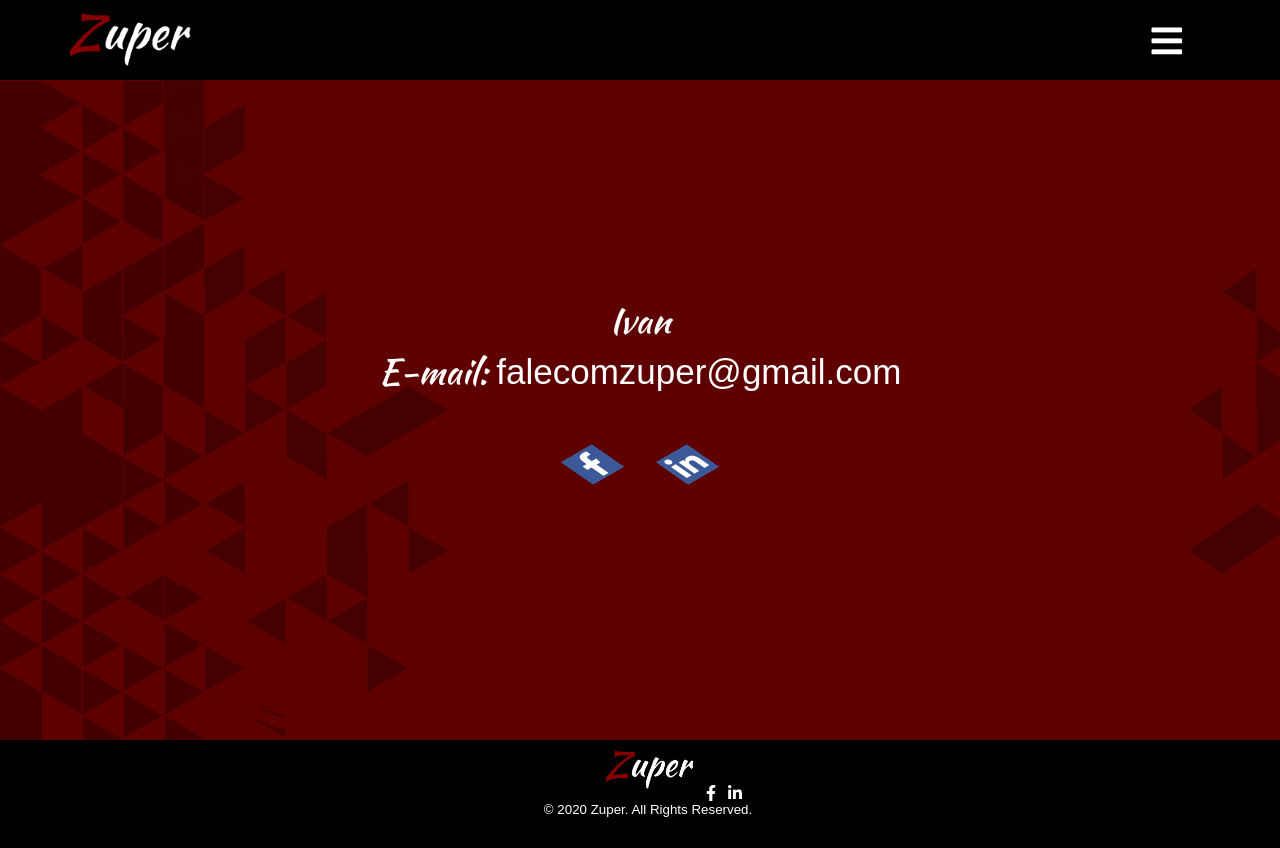
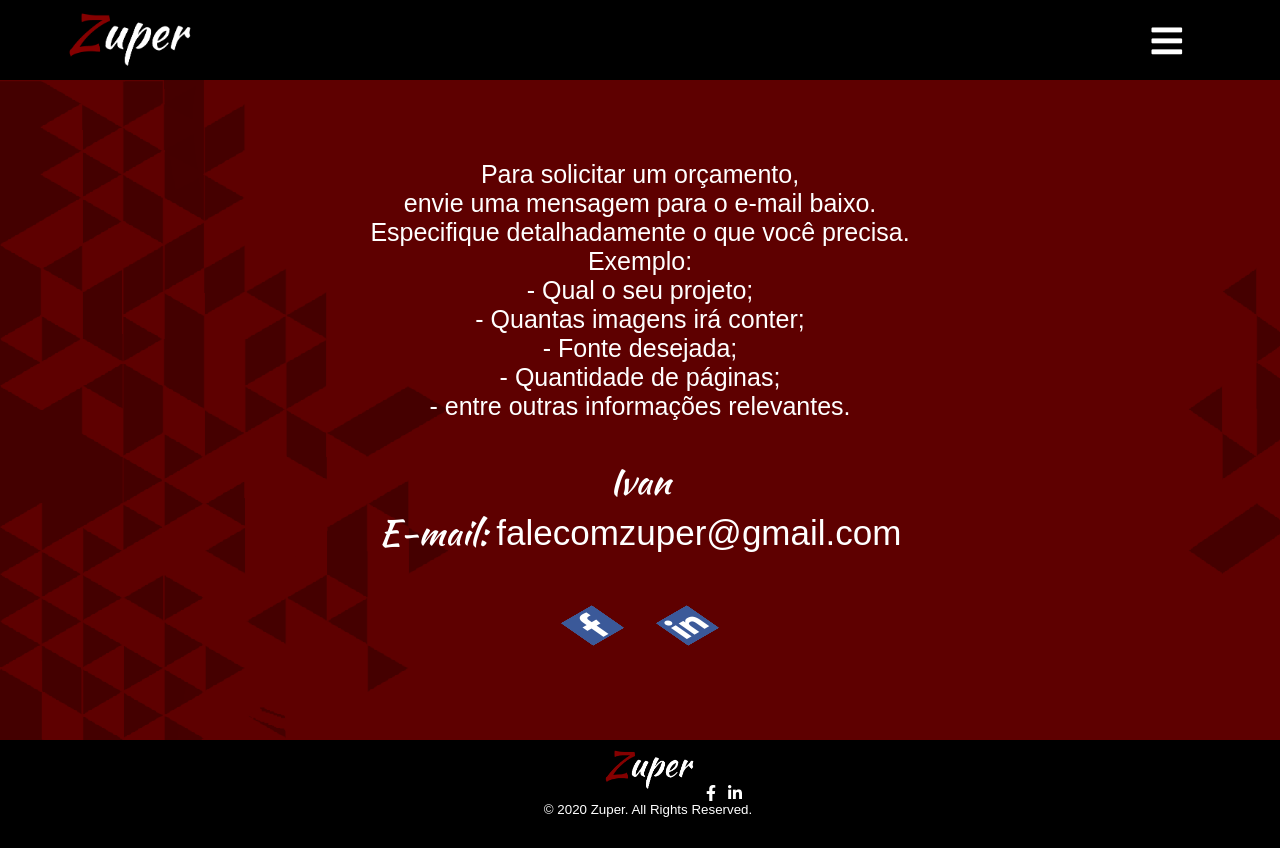
Before and after one commit to IvanLopesGit/Zuper, a React (Create React App) app in the folder zuper/: page /Contato in a window 1280 px wide. Built offline with nearby package versions, Linux system fonts and the light colour scheme.

Commit message:
ajustes orçamento

```diff
--- a/zuper/src/Components/Pages/Contact.css
+++ b/zuper/src/Components/Pages/Contact.css
@@ -16,7 +16,7 @@
 }
 
 .contact-name {
-  padding-top: 215px;
+  padding-top: 35px;
   text-align: center;
   font-size: 35px;
   color: white;
@@ -32,6 +32,13 @@
 
 .contact-mail a {
   text-decoration: none;
+  color: white;
+}
+
+.contact-budget {
+  padding-top: 80px;
+  text-align: center;
+  font-size: 25px;
   color: white;
 }
 
--- a/zuper/src/Components/Pages/Contact.js
+++ b/zuper/src/Components/Pages/Contact.js
@@ -8,12 +8,24 @@
     <>
       <div className="contact">
         <div className="contact-text">
+          <div className="contact-budget">
+            Para solicitar um orçamento, <br />
+            envie uma mensagem para o e-mail baixo. <br />
+            Especifique detalhadamente o que você precisa.
+            <br />
+            Exemplo: <br />- Qual o seu projeto;
+            <br /> - Quantas imagens irá conter;
+            <br /> - Fonte desejada;
+            <br />
+            - Quantidade de páginas; <br />
+            - entre outras informações relevantes.
+            <br />
+          </div>
           <div className="contact-name">Ivan</div>
           <div className="contact-mail">
             E-mail:{" "}
             <a href="mailto:falecomzuper@gmail.com">falecomzuper@gmail.com</a>{" "}
           </div>
-
           <div className="media">
             <div className="redesocial">
               <div className="rede">
```
